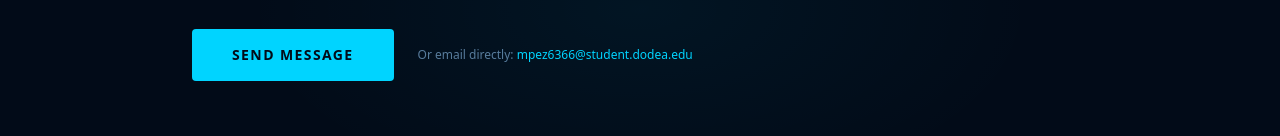
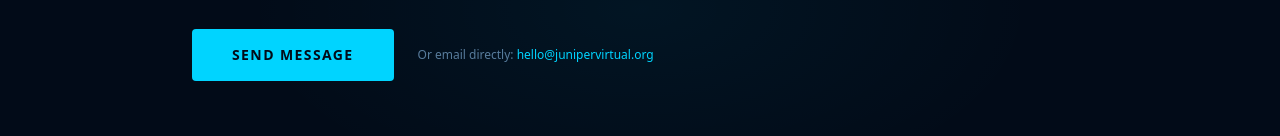
Before and after one commit to ma73rial/portfolio, a Next.js app: page / in a window 1280 px wide. Shown: the part 8088-8224 px from the top of the page. Built offline with nearby package versions, Linux system fonts and the light colour scheme.

Commit message:
Update email address in Contact component

```diff
--- a/src/components/Contact.tsx
+++ b/src/components/Contact.tsx
@@ -126,8 +126,8 @@
               </button>
               <p className="terminal text-xs text-slate-500">
                 Or email directly:{" "}
-                <a href="mailto:mpez6366@student.dodea.edu" className="text-cyan-400 hover:underline">
-                  mpez6366@student.dodea.edu
+                <a href="mailto:hello@junipervirtual.org" className="text-cyan-400 hover:underline">
+                  hello@junipervirtual.org
                 </a>
               </p>
             </div>
```
